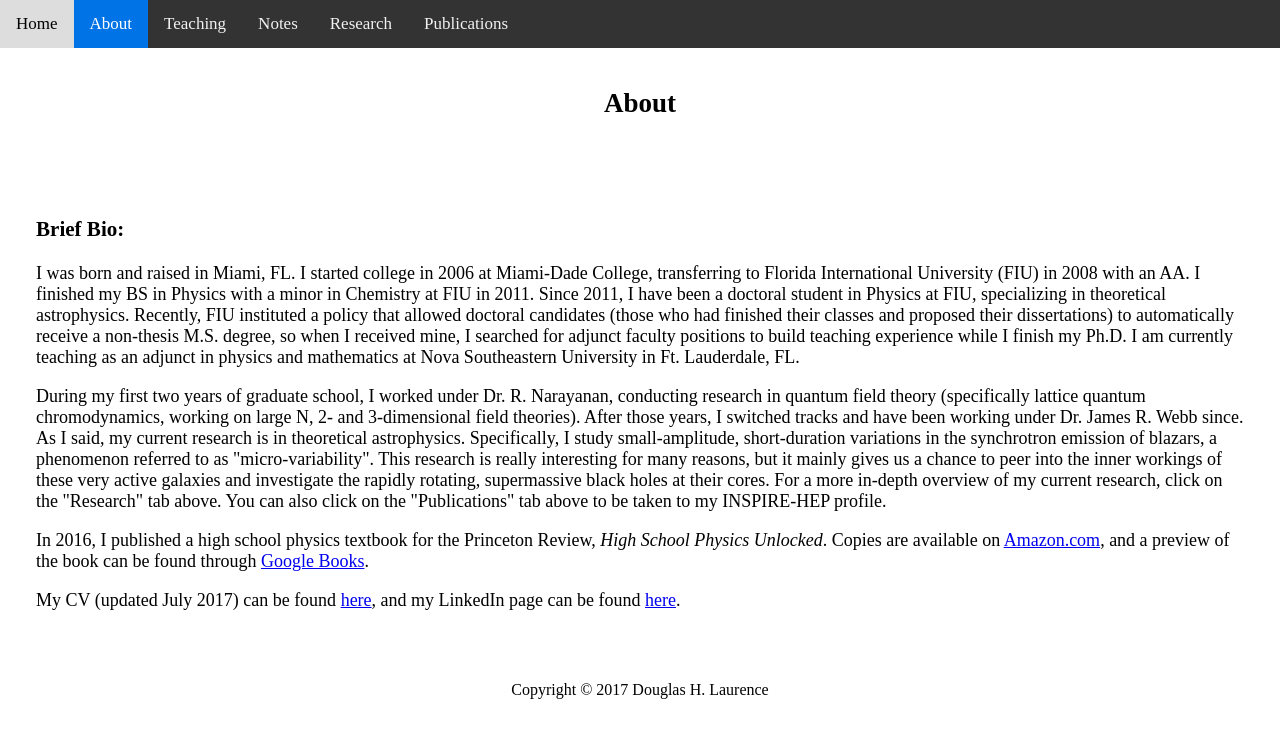
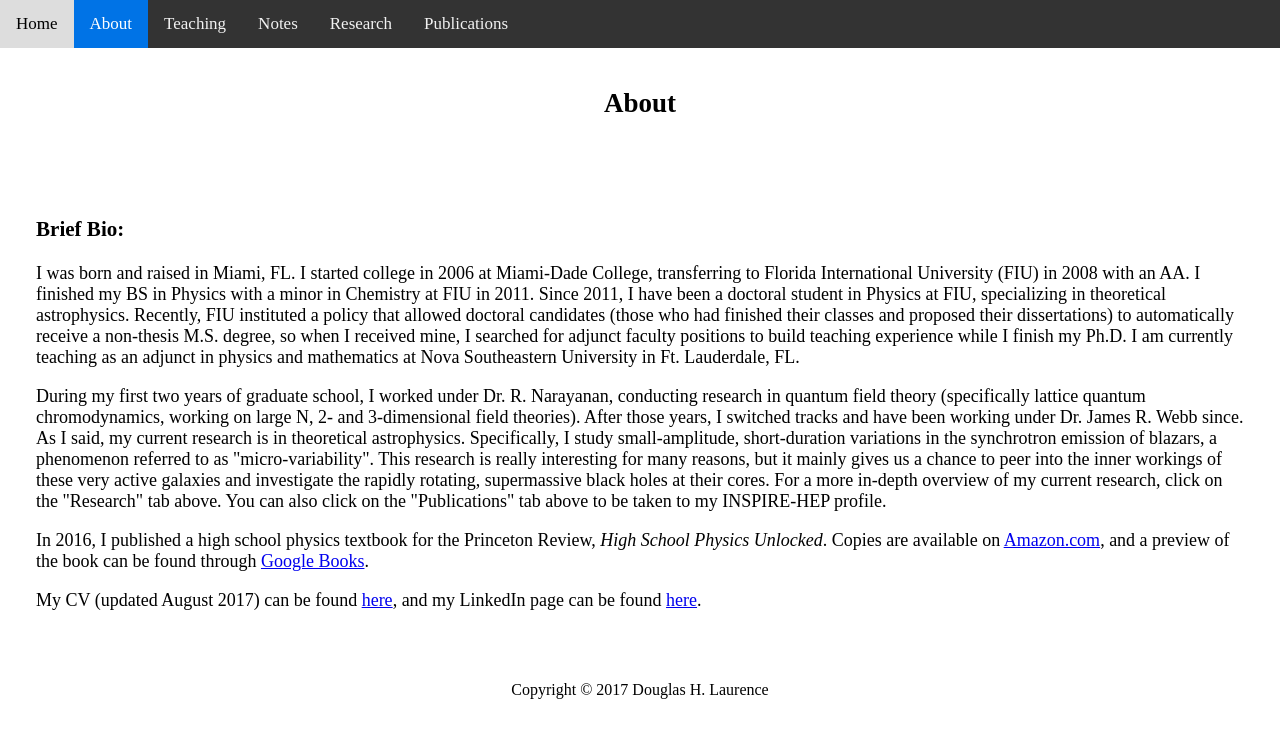
Before and after one commit to dhlaurence/dhlaurence.github.io, a Jekyll site: the page built from about.html, in a window 1280 px wide. Shown: the top 738 px of the page. Built offline with Jekyll 4.4.1, drawn with Linux system fonts in a browser that asks for light colours.

Commit message:
Update about.html

```diff
--- a/about.html
+++ b/about.html
@@ -39,7 +39,7 @@
   </p>
 
   <p>
-    My CV (updated July 2017) can be found <a target="_blank" href="/files/CV_2017.pdf">here</a>, and my LinkedIn page can
-    be found <a target="_blank" href="https://www.linkedin.com/in/douglas-laurence-a48619141/">here</a>.
+    My CV (updated August 2017) can be found <a target="_blank" href="http://www.blazartheory.com/files/CV_08_27_2017.pdf">here</a>,
+    and my LinkedIn page can be found <a target="_blank" href="https://www.linkedin.com/in/douglas-laurence-a48619141/">here</a>.
   </p>
 </article>
```
